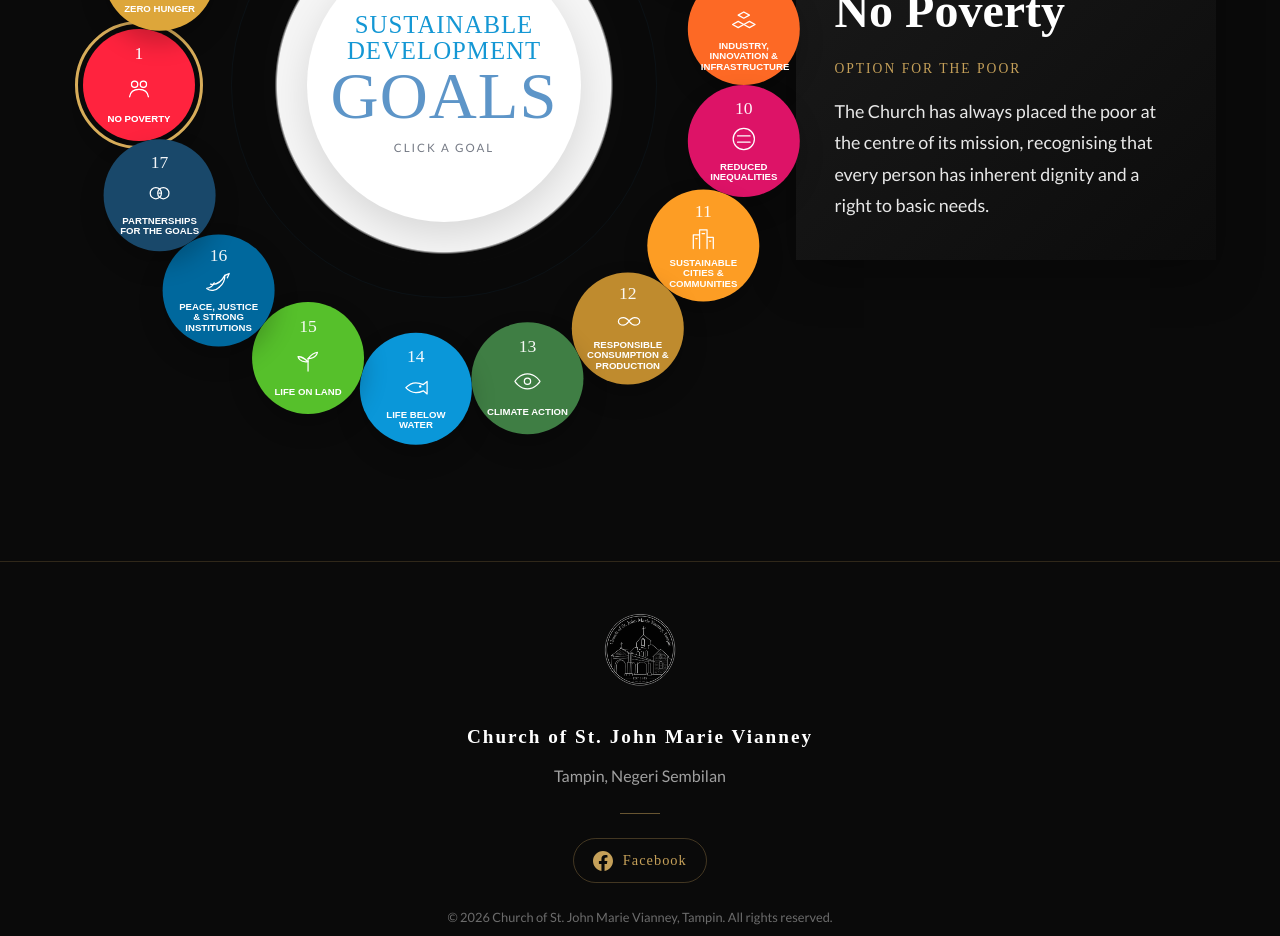
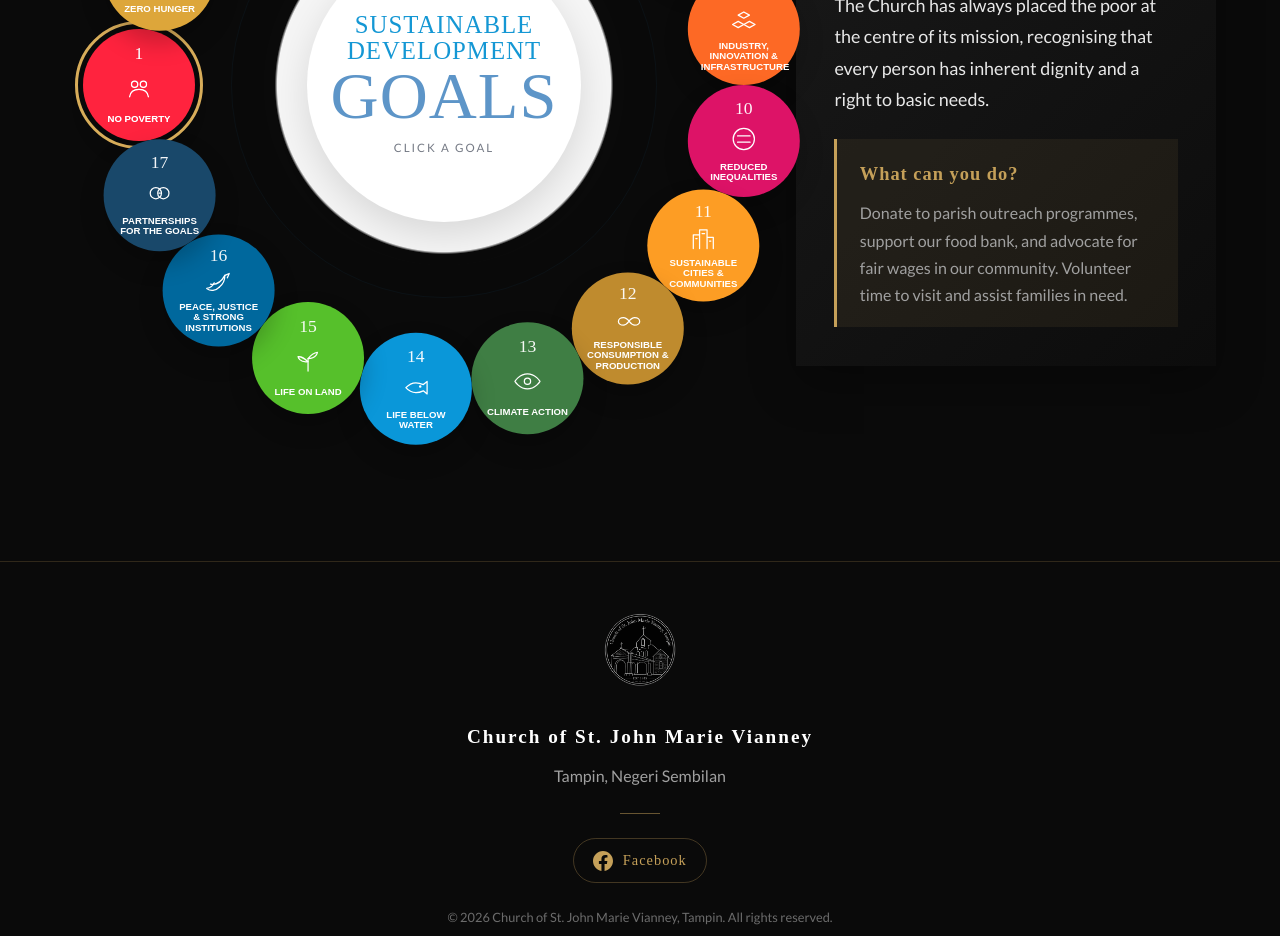
Before and after one commit to edwinjesudass8787/sjbv-tampin, a Next.js app: page /sdg in a window 1280 px wide. Shown: the part 1100-2036 px from the top of the page. Built offline with nearby package versions, Linux system fonts and the light colour scheme; a web font is replaced by a local one.

Commit message:
Add parish action cards to SDG goals

```diff
--- a/app/globals.css
+++ b/app/globals.css
@@ -263,6 +263,9 @@ a { color: inherit; }
 .sdg-detail h2 { font-family: 'EthicSerif-Light', serif; color: var(--white); font-size: clamp(2rem, 4vw, 3rem); line-height: 1.05; margin-bottom: 1rem; }
 .sdg-detail span { display: inline-block; color: var(--gold); font-family: 'EthicSerif-Light', serif; letter-spacing: 2px; text-transform: uppercase; font-size: .85rem; margin-bottom: 1rem; }
 .sdg-detail p { color: var(--text-light); font-size: clamp(1rem, 1.6vw, 1.12rem); line-height: 1.75; }
+.sdg-action { margin-top: 1.5rem; padding: 1.2rem 1.4rem; border-left: 3px solid var(--gold); background: rgba(197,160,89,.08); }
+.sdg-action h3 { color: var(--gold); font-family: 'EthicSerif-Light', serif; font-size: 1.15rem; letter-spacing: 1px; margin-bottom: .6rem; }
+.sdg-action p { color: var(--text-muted); font-size: 1rem; line-height: 1.7; }
 .sdg-mobile-list { display: none; }
 .sdg-grid { max-width: 1280px; margin: 0 auto; display: grid; grid-template-columns: repeat(auto-fill, minmax(300px, 1fr)); gap: 1.5rem; }
 .sdg-card { border: 1px solid rgba(255,255,255,.06); background: rgba(26,26,26,.96); overflow: hidden; box-shadow: 0 14px 36px rgba(0,0,0,.28); transition: transform .3s ease, box-shadow .3s ease; }
--- a/app/sdg/SDGWheel.jsx
+++ b/app/sdg/SDGWheel.jsx
@@ -3,23 +3,23 @@
 import { useState } from 'react';
 
 const sdgs = [
-  { num: 1, title: 'No Poverty', color: '#e5243b', catholic: 'Option for the Poor', desc: 'The Church has always placed the poor at the centre of its mission, recognising that every person has inherent dignity and a right to basic needs.', icon: 'people' },
-  { num: 2, title: 'Zero Hunger', color: '#dda63a', catholic: 'Right to Life & Bread for the World', desc: 'Feeding the hungry is a Gospel imperative. Catholic organisations worldwide run food banks, soup kitchens, and agricultural programmes.', icon: 'bowl' },
-  { num: 3, title: 'Good Health & Well-Being', color: '#4c9f38', catholic: 'Health as a Human Right', desc: 'The Church operates thousands of hospitals, clinics, and health programmes, seeing healthcare as a fundamental expression of charity.', icon: 'heart' },
-  { num: 4, title: 'Quality Education', color: '#c5192d', catholic: 'Catholic Education Tradition', desc: "The Church is one of the world's largest educators, running schools and universities that serve millions regardless of faith or income.", icon: 'book' },
-  { num: 5, title: 'Gender Equality', color: '#ff3a21', catholic: 'Dignity of Women', desc: 'The Church upholds the equal dignity of men and women, rooted in the belief that all are made in the image and likeness of God.', icon: 'equal' },
-  { num: 6, title: 'Clean Water & Sanitation', color: '#26bde2', catholic: 'Water as a Gift', desc: 'Access to clean water is a basic human right. Catholic Relief Services and Caritas work globally to provide safe water and sanitation.', icon: 'drop' },
-  { num: 7, title: 'Affordable & Clean Energy', color: '#fcc30b', catholic: 'Stewardship of Resources', desc: 'The Church supports sustainable energy access for all, ensuring that development does not come at the cost of the poor or the planet.', icon: 'sun' },
-  { num: 8, title: 'Decent Work & Economic Growth', color: '#a21942', catholic: 'Dignity of Work', desc: 'Labour has dignity because the worker has dignity. The Church champions just wages, safe conditions, and the rights of workers.', icon: 'chart' },
-  { num: 9, title: 'Industry, Innovation & Infrastructure', color: '#fd6925', catholic: 'Progress at the Service of People', desc: 'Technology and infrastructure must serve the common good and protect the vulnerable, not merely advance profit.', icon: 'cubes' },
-  { num: 10, title: 'Reduced Inequalities', color: '#dd1367', catholic: 'Preferential Option for the Poor', desc: 'The Church calls for societies that uplift the marginalised and ensure that economic growth reaches those left behind.', icon: 'equal' },
-  { num: 11, title: 'Sustainable Cities & Communities', color: '#fd9d24', catholic: 'Solidarity in Community', desc: 'Urban development must foster community, protect the vulnerable, and preserve the human and natural environments.', icon: 'city' },
-  { num: 12, title: 'Responsible Consumption & Production', color: '#bf8b2e', catholic: 'Simplicity & Sobriety', desc: 'The Church invites all to live simply, resist consumerism, and care for creation as a shared home entrusted by God.', icon: 'loop' },
-  { num: 13, title: 'Climate Action', color: '#3f7e44', catholic: 'Care for Our Common Home', desc: "Pope Francis' Laudato Si' calls the entire Church to ecological conversion and urgent action on climate change.", icon: 'eye' },
-  { num: 14, title: 'Life Below Water', color: '#0a97d9', catholic: 'Integrity of Creation', desc: "Oceans and marine life are part of God's creation. The Church supports conservation and sustainable use of marine resources.", icon: 'fish' },
-  { num: 15, title: 'Life on Land', color: '#56c02b', catholic: 'Integral Ecology', desc: 'Protecting forests, biodiversity, and soil is essential for human life and a moral duty to future generations.', icon: 'tree' },
-  { num: 16, title: 'Peace, Justice & Strong Institutions', color: '#00689d', catholic: 'Promotion of Peace', desc: 'The Church is a constant voice for peace, justice, reconciliation, and the rule of law in a world scarred by conflict.', icon: 'dove' },
-  { num: 17, title: 'Partnerships for the Goals', color: '#19486a', catholic: 'Universal Solidarity', desc: 'No nation or institution can achieve the Goals alone. The Church fosters global solidarity and cooperation across borders.', icon: 'rings' },
+  { num: 1, title: 'No Poverty', color: '#e5243b', catholic: 'Option for the Poor', desc: 'The Church has always placed the poor at the centre of its mission, recognising that every person has inherent dignity and a right to basic needs.', whatCanYouDo: 'Donate to parish outreach programmes, support our food bank, and advocate for fair wages in our community. Volunteer time to visit and assist families in need.', icon: 'people' },
+  { num: 2, title: 'Zero Hunger', color: '#dda63a', catholic: 'Right to Life & Bread for the World', desc: 'Feeding the hungry is a Gospel imperative. Catholic organisations worldwide run food banks, soup kitchens, and agricultural programmes.', whatCanYouDo: 'Contribute to parish food drives, volunteer at soup kitchens, and support local farmers. Reduce food waste at home and share surplus with neighbours.', icon: 'bowl' },
+  { num: 3, title: 'Good Health & Well-Being', color: '#4c9f38', catholic: 'Health as a Human Right', desc: 'The Church operates thousands of hospitals, clinics, and health programmes, seeing healthcare as a fundamental expression of charity.', whatCanYouDo: 'Volunteer at parish health screenings, support medical missions, and promote mental health awareness. Encourage elderly parishioners to attend wellness programmes.', icon: 'heart' },
+  { num: 4, title: 'Quality Education', color: '#c5192d', catholic: 'Catholic Education Tradition', desc: "The Church is one of the world's largest educators, running schools and universities that serve millions regardless of faith or income.", whatCanYouDo: 'Support parish catechism classes, tutor underprivileged students, and donate books or supplies. Advocate for accessible education for all children.', icon: 'book' },
+  { num: 5, title: 'Gender Equality', color: '#ff3a21', catholic: 'Dignity of Women', desc: 'The Church upholds the equal dignity of men and women, rooted in the belief that all are made in the image and likeness of God.', whatCanYouDo: 'Promote women leadership in parish councils, support programmes for single mothers, and advocate against domestic violence in our community.', icon: 'equal' },
+  { num: 6, title: 'Clean Water & Sanitation', color: '#26bde2', catholic: 'Water as a Gift', desc: 'Access to clean water is a basic human right. Catholic Relief Services and Caritas work globally to provide safe water and sanitation.', whatCanYouDo: 'Support water fund campaigns, advocate for clean water access in rural areas, and practise water conservation at home and in the parish.', icon: 'drop' },
+  { num: 7, title: 'Affordable & Clean Energy', color: '#fcc30b', catholic: 'Stewardship of Resources', desc: 'The Church supports sustainable energy access for all, ensuring that development does not come at the cost of the poor or the planet.', whatCanYouDo: 'Advocate for solar panels on parish buildings, reduce electricity usage, and support initiatives that bring light to off-grid communities.', icon: 'sun' },
+  { num: 8, title: 'Decent Work & Economic Growth', color: '#a21942', catholic: 'Dignity of Work', desc: 'Labour has dignity because the worker has dignity. The Church champions just wages, safe conditions, and the rights of workers.', whatCanYouDo: 'Support fair-trade products at parish events, advocate for just wages, and mentor youth in vocational skills and ethical business practices.', icon: 'chart' },
+  { num: 9, title: 'Industry, Innovation & Infrastructure', color: '#fd6925', catholic: 'Progress at the Service of People', desc: 'Technology and infrastructure must serve the common good and protect the vulnerable, not merely advance profit.', whatCanYouDo: 'Support community infrastructure projects, donate technology to schools, and advocate for digital inclusion for elderly and low-income families.', icon: 'cubes' },
+  { num: 10, title: 'Reduced Inequalities', color: '#dd1367', catholic: 'Preferential Option for the Poor', desc: 'The Church calls for societies that uplift the marginalised and ensure that economic growth reaches those left behind.', whatCanYouDo: 'Welcome migrants and refugees into parish life, support disability inclusion programmes, and speak out against discrimination in all forms.', icon: 'equal' },
+  { num: 11, title: 'Sustainable Cities & Communities', color: '#fd9d24', catholic: 'Solidarity in Community', desc: 'Urban development must foster community, protect the vulnerable, and preserve the human and natural environments.', whatCanYouDo: 'Participate in parish clean-up drives, support local heritage preservation, and advocate for safe public spaces and green areas in Tampin.', icon: 'city' },
+  { num: 12, title: 'Responsible Consumption & Production', color: '#bf8b2e', catholic: 'Simplicity & Sobriety', desc: 'The Church invites all to live simply, resist consumerism, and care for creation as a shared home entrusted by God.', whatCanYouDo: 'Practise recycling and composting, reduce single-use plastics at parish events, and choose ethically sourced products.', icon: 'loop' },
+  { num: 13, title: 'Climate Action', color: '#3f7e44', catholic: 'Care for Our Common Home', desc: "Pope Francis' Laudato Si' calls the entire Church to ecological conversion and urgent action on climate change.", whatCanYouDo: 'Plant trees on parish grounds, reduce carbon footprint by carpooling to Mass, and advocate for environmental policies in our community.', icon: 'eye' },
+  { num: 14, title: 'Life Below Water', color: '#0a97d9', catholic: 'Integrity of Creation', desc: "Oceans and marine life are part of God's creation. The Church supports conservation and sustainable use of marine resources.", whatCanYouDo: 'Support coastal clean-ups, avoid plastic that pollutes waterways, and advocate for sustainable fishing practices in Malaysia.', icon: 'fish' },
+  { num: 15, title: 'Life on Land', color: '#56c02b', catholic: 'Integral Ecology', desc: 'Protecting forests, biodiversity, and soil is essential for human life and a moral duty to future generations.', whatCanYouDo: 'Create a parish community garden, protect local green spaces, and support reforestation efforts. Avoid products that harm forests.', icon: 'tree' },
+  { num: 16, title: 'Peace, Justice & Strong Institutions', color: '#00689d', catholic: 'Promotion of Peace', desc: 'The Church is a constant voice for peace, justice, reconciliation, and the rule of law in a world scarred by conflict.', whatCanYouDo: 'Participate in parish peace and justice committees, promote interfaith dialogue, and advocate for transparent governance.', icon: 'dove' },
+  { num: 17, title: 'Partnerships for the Goals', color: '#19486a', catholic: 'Universal Solidarity', desc: 'No nation or institution can achieve the Goals alone. The Church fosters global solidarity and cooperation across borders.', whatCanYouDo: 'Collaborate with other churches and faith groups, support international Catholic charities, and build bridges across communities.', icon: 'rings' },
 ];
 
 export default function SDGWheel() {
@@ -58,6 +58,10 @@ export default function SDGWheel() {
         <h2>{selected.title}</h2>
         <span>{selected.catholic}</span>
         <p>{selected.desc}</p>
+        <div className="sdg-action">
+          <h3>What can you do?</h3>
+          <p>{selected.whatCanYouDo}</p>
+        </div>
       </article>
 
       <div className="sdg-mobile-list">
```
